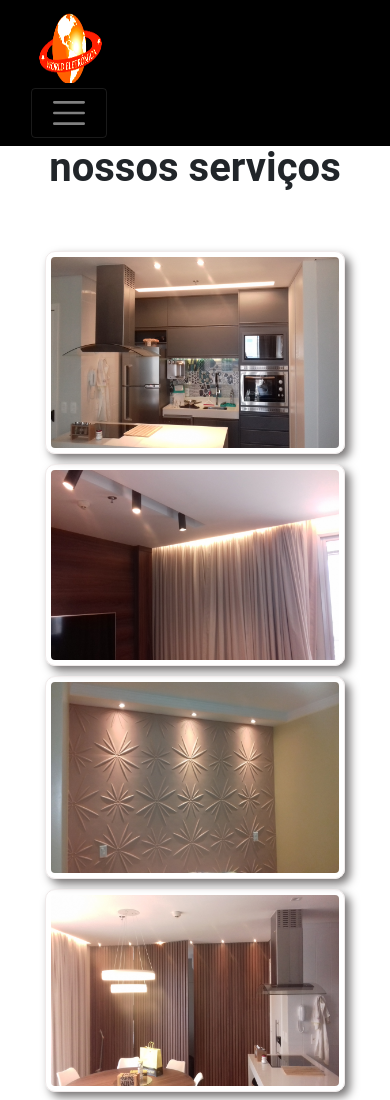
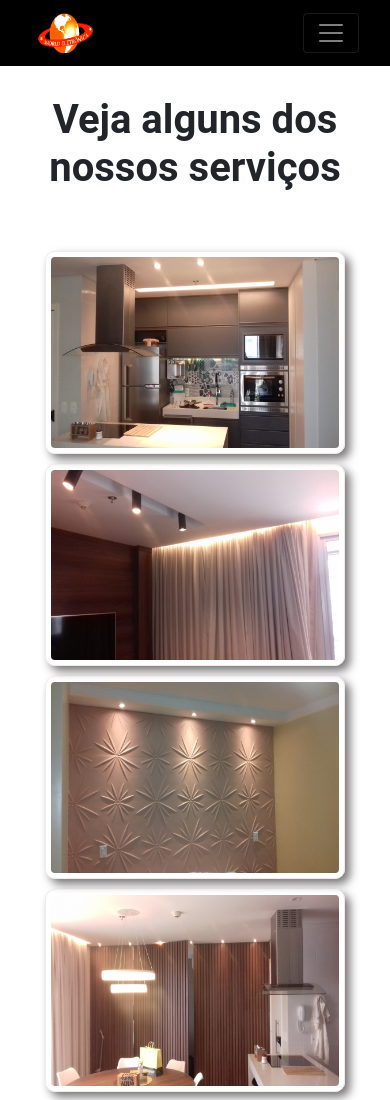
Before and after one commit to MarcoAntonioWeb/empresa-wse, a plain HTML site: page portfolio.html in a window 390 px wide. Shown: the top 1100 px of the page. Drawn offline with Linux system fonts and the light colour scheme.

Commit message:
atualização

```diff
--- a/css/estilo.css
+++ b/css/estilo.css
@@ -4,6 +4,7 @@
 * {
   margin: 0;
   padding: 0;
+  box-sizing: border-box;
 }
 .bg-dicas {
   -webkit-box-shadow: 0px 0px  7px rgba(50, 50, 50, 0.77);
--- a/css/media.css
+++ b/css/media.css
@@ -1,34 +1,35 @@
-@media (min-width: 300px) and (max-width: 1200px) {
+@media screen and (min-width: 300px) and (max-width: 1200px) {
 
     /* For mobile phones: */
 
     .navbar {
       text-transform: uppercase;
       font-weight: 400;
-      letter-spacing: .1rem;
       background: rgb(0, 0, 0) !important;
-      font-size: 1.5rem;
+      font-size: 1rem;
     }
 
    a.navbar-brand span{
       visibility: hidden;
+      font-size: 1px;
     }
 
     button {
-      height: 50px;
+      height: 40px;
     }
     .navbar-toggler-icon {
-      width: 50px;
+
+      width: 30px;
+      height: 30px;
+    }
+
+    #logo {
+      width: 70px;
       height: 40px;
     }
 
-    #logo {
-      width: 80px;
-      height: 70px;
-    }
-
     .carousel img{
-      margin-top: 90px;
+      margin-top: 60px;
       height: 400px;
     }
 
--- a/portfolio.html
+++ b/portfolio.html
@@ -32,11 +32,11 @@
 <body>
 
    <div class="row">
-    <div class="container-fluit bg-topo fixed-top col-md-12">
-      <nav class="navbar navbar-expand-xl navbar-dark">
+    <div class="container-fluit bg-topo fixed-top col-lg-12">
+      <nav class="navbar navbar-expand-lg navbar-dark col-lg-12">
 
 <!-- BRAND !-->
-        <a class="navbar-brand" href="#">
+        <a class="navbar-brand" href="index.html">
           <img id="logo" src="img/logo.png" alt="Logo">
           <span>W.S.Elétrica</span>
         </a>
@@ -67,7 +67,7 @@
       </nav>
     </div>
   </div><!--Final do NAVBAR LINKS-->
-<div class="container">
+<div class="container-fluit">
   <div class="py-5"></div>
     <h1 class="h1_galeria">Veja alguns dos nossos serviços</h1>
         <span class="underline_galeria"></span>
```
Also changed, not shown: index.html (+2 -3 lines).
